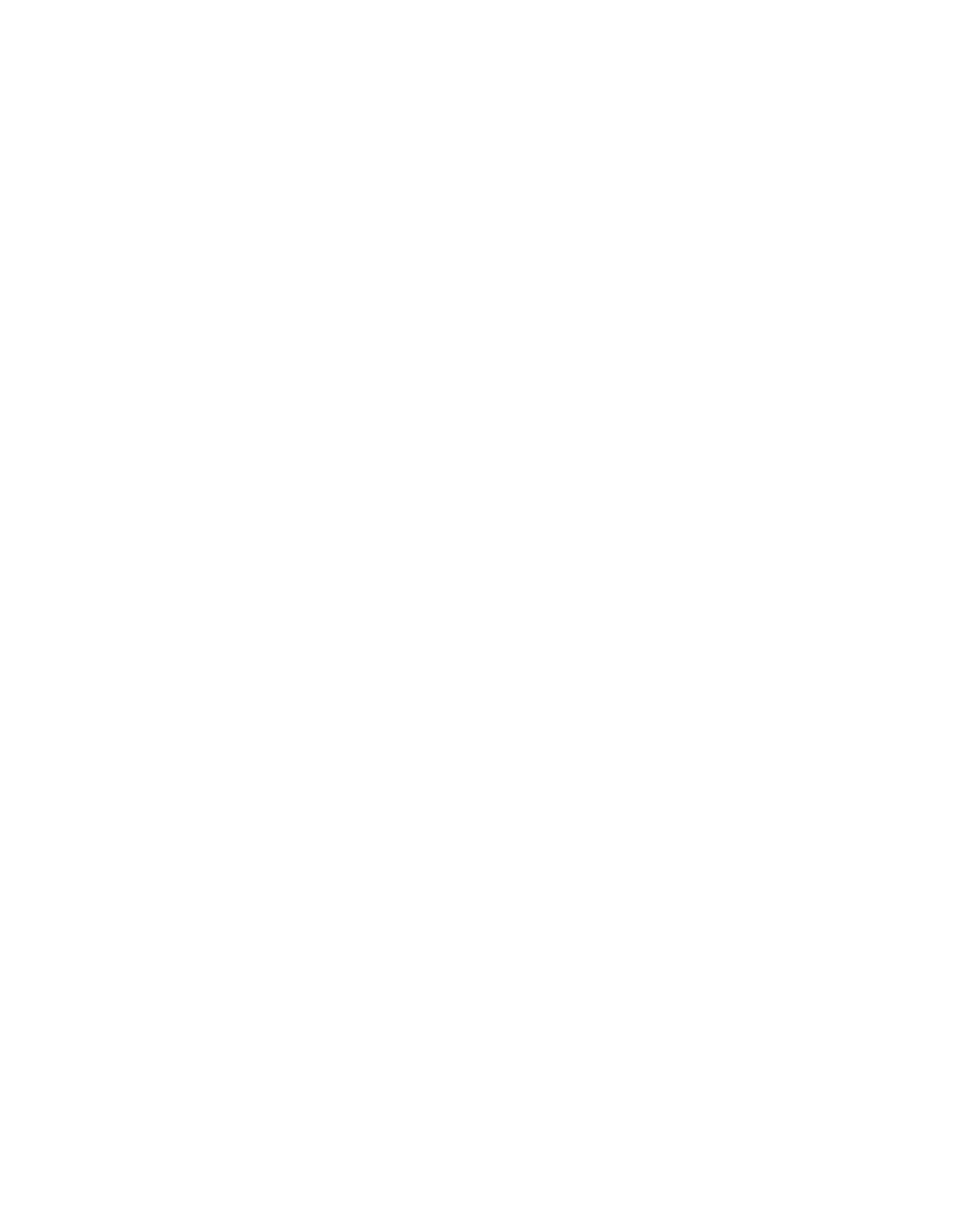
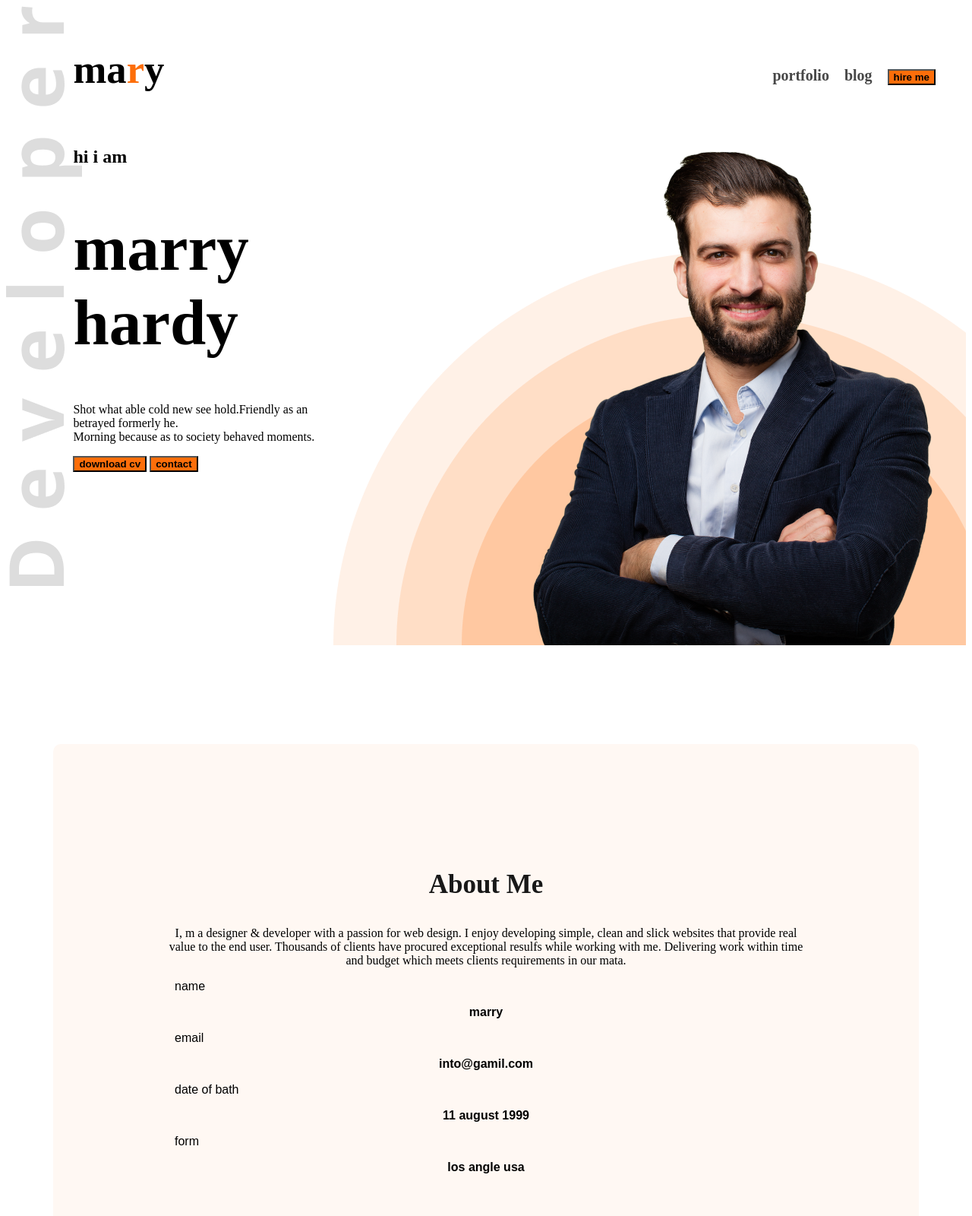
Before and after one commit to sakib3119/my-wevsite, a plain HTML site: page index.html in a window 1280 px wide. Shown: the top 1600 px of the page at 76% size. Before the commit the page ends 800 px from the top, so only its background shows below. Drawn offline with Linux system fonts and the light colour scheme.

Commit message:
added my all index.html and style.css

```diff
--- /dev/null
+++ b/css/style.css
@@ -0,0 +1,153 @@
+
+.open-sans-normal {
+  font-family: "Open Sans", sans-serif;
+  font-optical-sizing: auto;
+
+  font-style: normal;
+  font-variation-settings:
+    "wdth" 100;
+}
+
+
+.top-22{background-image: url('../images/developer.png'),url('../images/header_bg.png');
+  background-repeat: no-repeat;
+  background-position: top left, bottom right ;
+
+}
+ /* nav styles */
+ nav{
+    display: flex;
+    align-items: center;
+    justify-content: space-between;
+    margin: 0px 20px;
+ }
+/* shared style */
+
+ .secondery-bg{
+
+  background-color: #FFF8F3;
+ }
+.text-primary{
+    color:
+    #FD6E0A;
+}
+
+
+ .nav-titl{
+   font-weight: 800 ;
+   font-size: 45px;
+   margin-left:7% ;
+ }
+ nav ul li{list-style: none;
+
+
+ }
+ nav li a {
+  text-decoration-line: none;
+  text-decoration-color: none;
+  font-size: 20px;
+  margin-right: 20px;
+
+ }
+
+ .daek-2{
+  color: #474747;
+ }
+ nav ul {
+  display: flex;
+  text-align: center;
+
+ }
+ .btn-pramary{
+background-color:#FD6E0A ;
+font-weight: bold;
+text-decoration: aliceblue;
+ }
+ /* main */
+ main{
+  max-width: 1140px;
+  margin: 0  auto;
+ }
+ /* banner style */
+ .baner{
+  display: flex;
+  justify-content: space-between;
+
+ }
+
+ .banner-wellcome{
+  font-size: 45px;
+  font-weight: 600px;
+
+
+ }
+.banner{font-weight: bold;
+  font-size: 85px;
+
+}
+.banner-profile-pik{
+  width: 584px;
+  height: 676px;
+  margin: 0 35px 0 230px;
+}
+.banner-content{
+  max-width: 580px ;
+  margin-left: 7%;
+
+}
+.section-titil{
+  font-size: 35px;
+  font-weight: bold;
+  color:#181818;
+}
+
+.section-description{
+
+  font-size: 18px;
+  color: #757575;
+}
+/* about  */
+.about{
+  border-radius: 10px;
+  padding: 130px 150px;
+  text-align: center;
+  margin-top: 130px;
+}
+
+.item-description{
+   font-weight:bold;
+}
+
+   .item-title{
+    display: flex;
+    justify-content: space-between;
+    margin: 10px;
+
+  }
+    .item-description{
+      font-weight: bold;
+
+  }
+
+  .about-item{
+
+    max-width: 0 auto;
+    font-family: Arial,s sans-serif;
+  }
+  .text-center{
+    text-align: center;
+    border-radius: 10px;
+    padding: 130px 150px;
+  }
+  .skill-contener{
+    display: flex;
+    gap: 24px;
+  }
+  /* .skill-dsecription{
+    padding: 30px;
+  } */
+   .skill{
+    padding: 30px;
+    box-shadow: 0px 6px 50px 0px #0f0f0f ;
+    border-radius: 5px;
+   }
--- a/index.html
+++ b/index.html
@@ -4,13 +4,118 @@
     <meta charset="UTF-8">
     <meta name="viewport" content="width=device-width, initial-scale=1.0">
     <title>my wevsite</title>
+    <link rel="preconnect" href="https://fonts.googleapis.com">
+<link rel="preconnect" href="https://fonts.gstatic.com" crossorigin>
+<link href="https://fonts.googleapis.com/css2?family=Open+Sans:ital,wght@0,300..800;1,300..800&display=swap" rel="stylesheet">
+    <link rel="stylesheet" href="css/style.css">
+
  </head>
- <body>
-    <header>
+ <body class="open-sens-normal">
+    <header class="top-22">
+        <nav class="nav-titl"> <h3>ma<span class="text-primary">r</span>y</h3>
+        <ul>
+         <li > <a class="daek-2" href="">portfolio</a></li>
+
+         <li>
+            <a class="daek-2" href="">blog</a>
+         </li>
+         <li>
+            <a class="daek-2" href=" "><button class="btn-pramary">hire me</button></a>
+         </li>
+
+
+        </ul>
+        </nav>
+        <div class="baner">
+
+         <div class="banner-content">
+            <h2 class="banner-welcom">hi i am </h2>
+            <h1 class="banner">marry hardy</h1>
+            <p class="banner-descpation">
+               Shot what able cold new see hold.Friendly as an betrayed formerly he. <br> Morning because as to society behaved moments.
+
+            </p>
+            <button class="btn-pramary"> download cv</button>
+            <button class="btn-pramary"> contact</button>
+
+         </div>
+         <img class="banner-profile-pik"   src="images/hardy.png" alt="">
+        </div>
+
 
     </header>
 
     <main>
+      <section class="about secondery-bg">
+         <h3 class="section-titil"> About Me</h3>
+         <p class="section-descipation">
+          I, m a designer & developer with a passion for web design. I enjoy developing simple, clean and slick websites that provide real value to the end user. Thousands of clients have procured exceptional resulfs while working with me. Delivering work within time and budget which meets clients requirements in our mata.
+
+
+      <div class="about-item">
+         <div class="about-item">
+            <p class="item-title">name   </p>
+            <p class="item-description">marry</p>
+         </div>
+         <div class="about-item">
+            <p class="item-title">email
+
+            </p>
+            <p class="item-description">into@gamil.com
+
+            </p>
+         </div>
+         <div class="about-item">
+            <p class="item-title">date of bath
+
+            </p>
+            <p class="item-description">
+               11 august 1999
+
+            </p>
+         </div>
+         <div class="about-item">
+            <p class="item-title">
+               form
+
+            </p>
+            <p class="item-description">los angle usa
+
+            </p>
+         </div>
+
+      </div>
+      </section>
+      <section class="skill">
+         <h3 class="section-titil text-center">what i do</h3>
+         <p class="section-descipation text-center">
+            I have more than 10 years experience building software for clients all over the world. Below is a quick overview of my main technical skill sets and technologies i use. Want to find out more about my experience? Check out my online resume and project portfolio.
+         </p>
+      </section>
+
+      <div class="skill-contener">
+         <div class="skill">
+            <img src="images/icons/nodejs.png" alt="">
+            <h3 class="skill-title">Node.js</h3>
+            <p class="  ">List skill/technologies here. You can change the icon above to any of the 1500+ FontAwesome 5 free icons available. Aenean commodo ligula eget dolor.</p>
+         </div>
+         <div class="skill">
+            <img src="images/icons/mongo.png" alt="">
+            <h3 class="skill-title">MongoDB</h3>
+            <p class="skill-dsecription">List skill/technologies here. You can change the icon above to any of the 1500+ FontAwesome 5 free icons available. Aenean commodo ligula eget dolor.</p>
+         </div>
+         <div class="skill">
+            <img src="images/icons/js.png" alt="">
+            <h3 class="skill-title">Vanilla JavaScript</h3>
+            <p class="skill-dsecription">List skill/technologies here. You can change the icon above to any of the 1500+ FontAwesome 5 free icons available. Aenean commodo ligula eget dolor.</p>
+
+         </div>
+         <div class="skill">
+            <img src="images/icons/react.png" alt="">
+            <h3 class="skill-title">React</h3>
+            <p class="skill-dsecription">List skill/technologies here. You can change the icon above to any of the 1500+ FontAwesome 5 free icons available. Aenean commodo ligula eget dolor.</p>
+         </div>
+      </div>
 
     </main>
     <footer>
```
